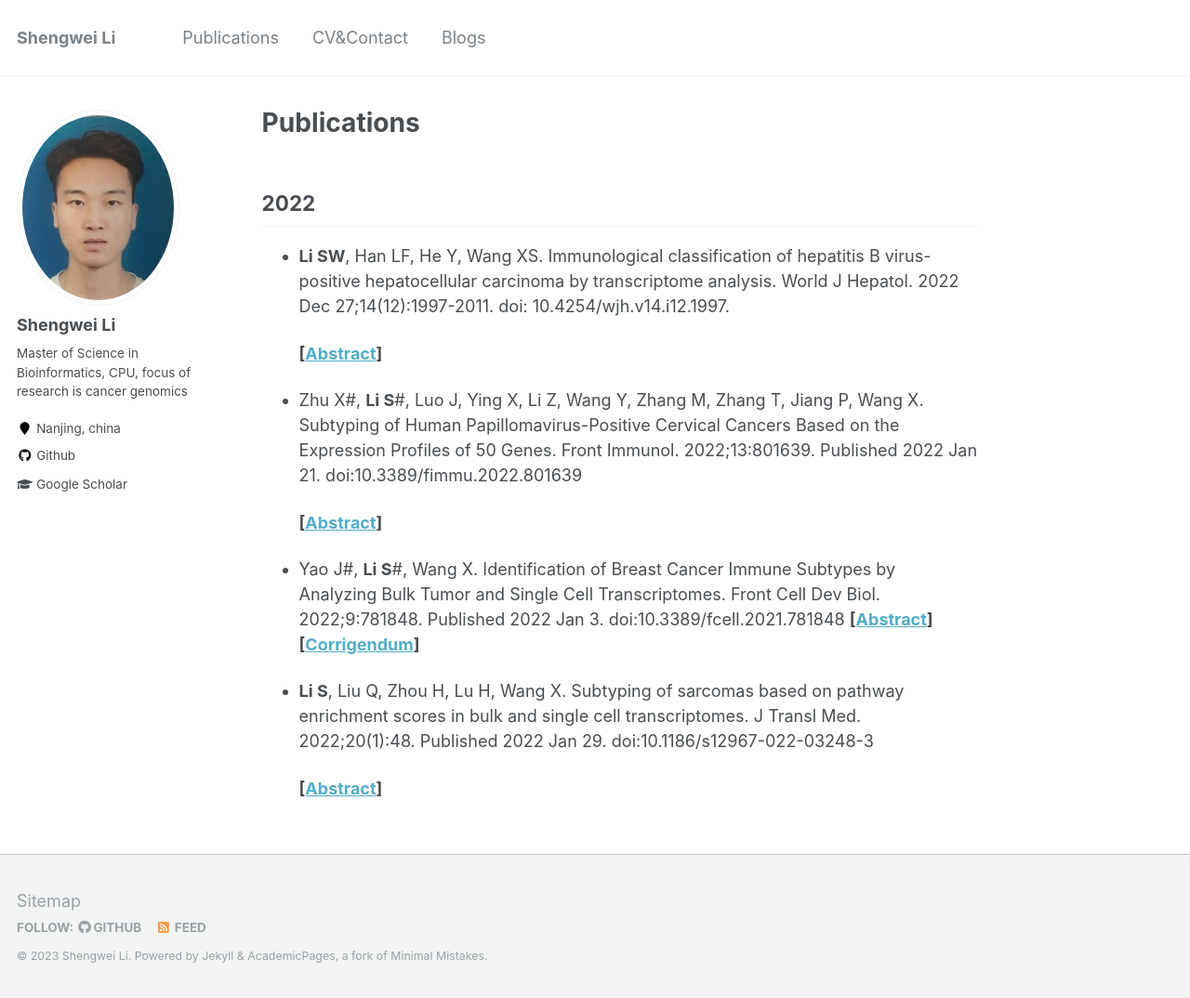
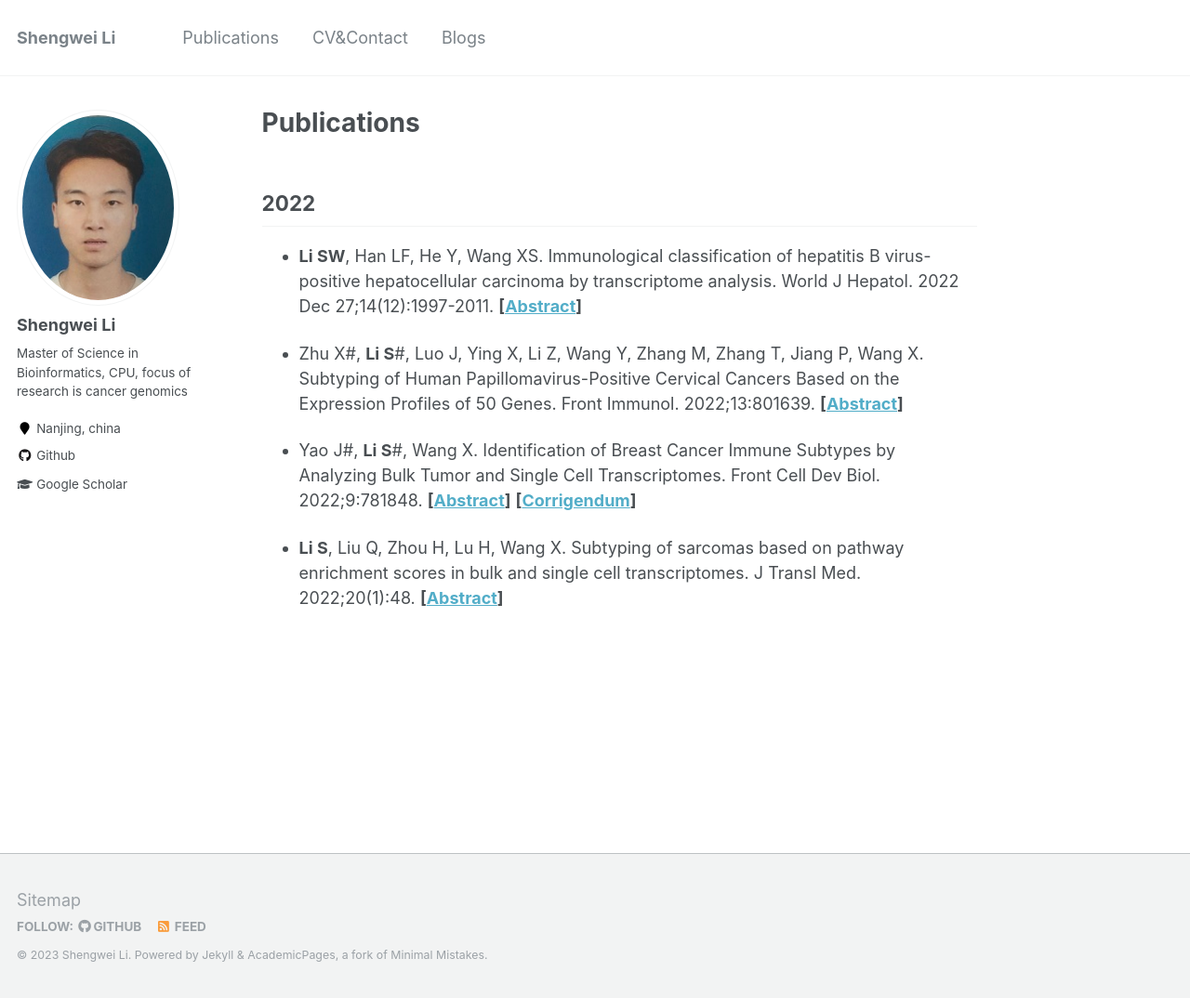
Before and after one commit to shengwei666/shengwei666.github.io, a Jekyll site: the page built from _pages/publications.md, in a window 1280 px wide and 1074 px high. Shown: the whole window at 93% size. Built offline with Jekyll 4.4.1, drawn with Linux system fonts in a browser that asks for light colours.

Commit message:
Update publications.md

```diff
--- a/_pages/publications.md
+++ b/_pages/publications.md
@@ -6,23 +6,16 @@ author_profile: true
 
 ## 2022
 
-* **Li SW**, Han LF, He Y, Wang XS. Immunological classification of hepatitis B virus-positive hepatocellular carcinoma by transcriptome analysis. World J Hepatol. 2022 Dec 27;14(12):1997-2011. doi: 10.4254/wjh.v14.i12.1997.
-
-  **[[Abstract](https://pubmed.ncbi.nlm.nih.gov/36618328/)]**
+* **Li SW**, Han LF, He Y, Wang XS. Immunological classification of hepatitis B virus-positive hepatocellular carcinoma by transcriptome analysis. World J Hepatol. 2022 Dec 27;14(12):1997-2011. **[[Abstract](https://pubmed.ncbi.nlm.nih.gov/36618328/)]**
 
 
 
-* Zhu X#, **Li S**#, Luo J, Ying X, Li Z, Wang Y, Zhang M, Zhang T, Jiang P, Wang X. Subtyping of Human Papillomavirus-Positive Cervical Cancers Based on the Expression Profiles of 50 Genes. Front Immunol. 2022;13:801639. Published 2022 Jan 21. doi:10.3389/fimmu.2022.801639
-
-  **[[Abstract](https://pubmed.ncbi.nlm.nih.gov/35126391/)]**
+* Zhu X#, **Li S**#, Luo J, Ying X, Li Z, Wang Y, Zhang M, Zhang T, Jiang P, Wang X. Subtyping of Human Papillomavirus-Positive Cervical Cancers Based on the Expression Profiles of 50 Genes. Front Immunol. 2022;13:801639. **[[Abstract](https://pubmed.ncbi.nlm.nih.gov/35126391/)]**
 
 
 
-* Yao J#, **Li S**#, Wang X. Identification of Breast Cancer Immune Subtypes by Analyzing Bulk Tumor and Single Cell Transcriptomes. Front Cell Dev Biol. 2022;9:781848. Published 2022 Jan 3. doi:10.3389/fcell.2021.781848
-  **[[Abstract](https://pubmed.ncbi.nlm.nih.gov/35047498/)]**   **[[Corrigendum](https://pubmed.ncbi.nlm.nih.gov/36092725/)]**
+* Yao J#, **Li S**#, Wang X. Identification of Breast Cancer Immune Subtypes by Analyzing Bulk Tumor and Single Cell Transcriptomes. Front Cell Dev Biol. 2022;9:781848. **[[Abstract](https://pubmed.ncbi.nlm.nih.gov/35047498/)]**   **[[Corrigendum](https://pubmed.ncbi.nlm.nih.gov/36092725/)]**
 
 
 
-* **Li S**, Liu Q, Zhou H, Lu H, Wang X. Subtyping of sarcomas based on pathway enrichment scores in bulk and single cell transcriptomes. J Transl Med. 2022;20(1):48. Published 2022 Jan 29. doi:10.1186/s12967-022-03248-3
-
-  **[[Abstract](https://pubmed.ncbi.nlm.nih.gov/35093080/)]**
+* **Li S**, Liu Q, Zhou H, Lu H, Wang X. Subtyping of sarcomas based on pathway enrichment scores in bulk and single cell transcriptomes. J Transl Med. 2022;20(1):48. **[[Abstract](https://pubmed.ncbi.nlm.nih.gov/35093080/)]**
```
